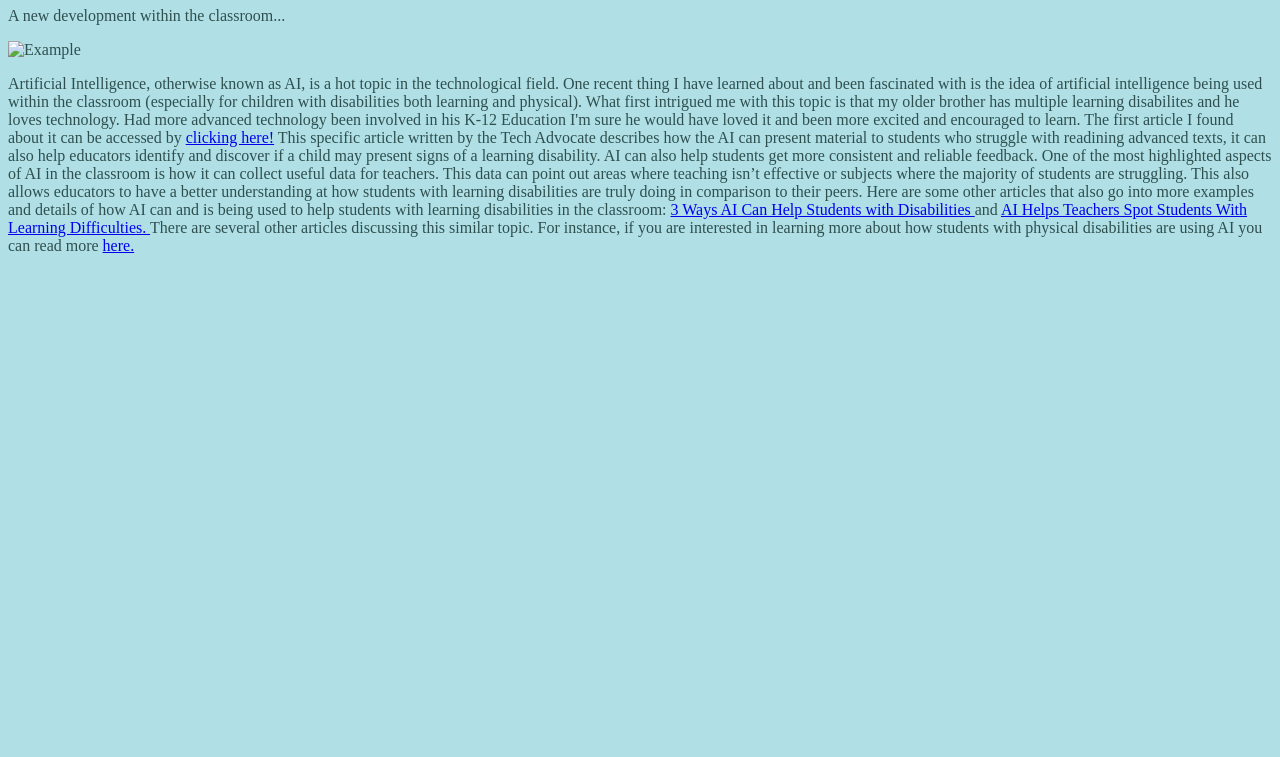
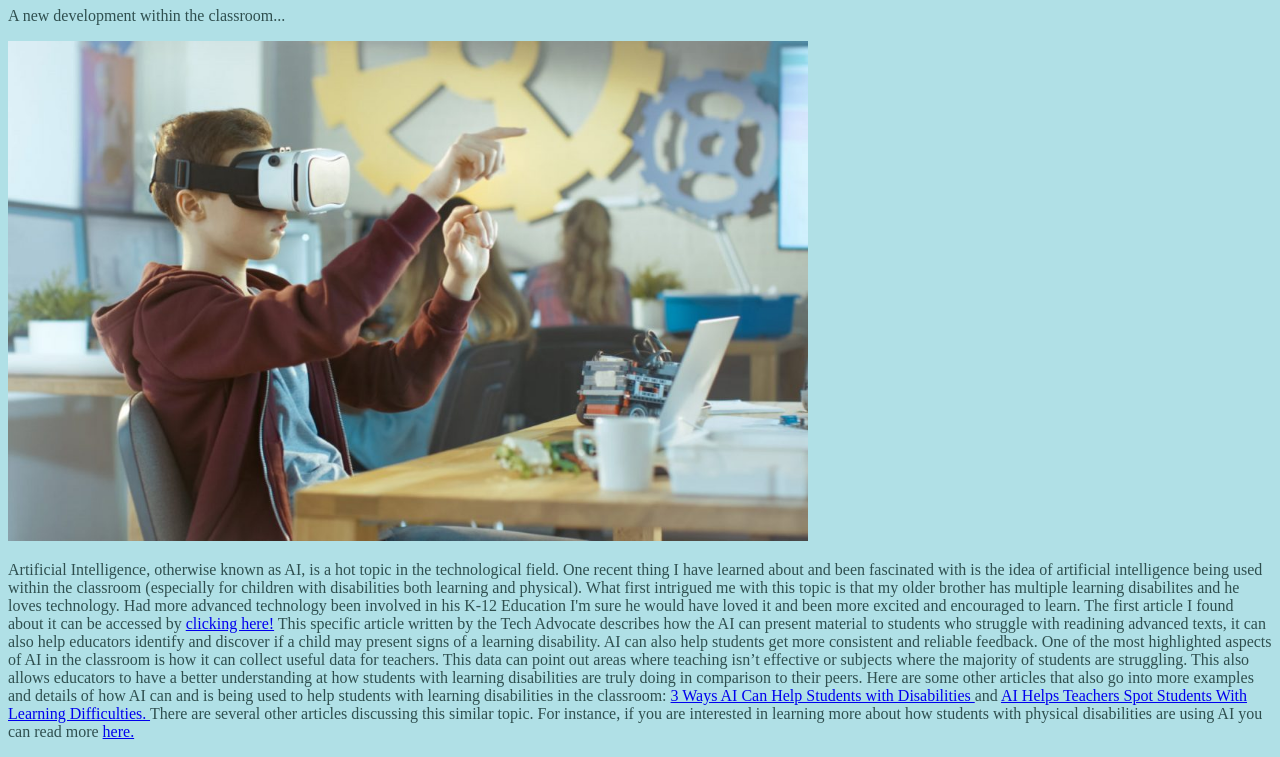
Before and after one commit to jpcrume/jpcrume.github.io, a plain HTML site: page index.html in a window 1280 px wide. Shown: the part 73-830 px from the top of the page. Before the commit the page ends 800 px from the top, so only its background shows below. Drawn offline with Linux system fonts and the light colour scheme.

Commit message:
iamge fix

```diff
--- a/index.html
+++ b/index.html
@@ -9,7 +9,7 @@
 <h1>Artificial Intelligence in Special Education</h1>
 <p>A new development within the classroom...</p>
 
-<p><img src="graphics/kid VR.jpg.jpg" alt="Example" style="width: 800px;height: 500px;"></p>
+<p><img src="graphics/kid VR.jpg" alt="Example" style="width: 800px;height: 500px;"></p>
 
 <p>Artificial Intelligence, otherwise known as AI, is a hot topic in the technological field. One recent thing I have learned
     about and been fascinated with is the idea of artificial intelligence being used within the classroom (especially for children with disabilities both learning and physical).
```
